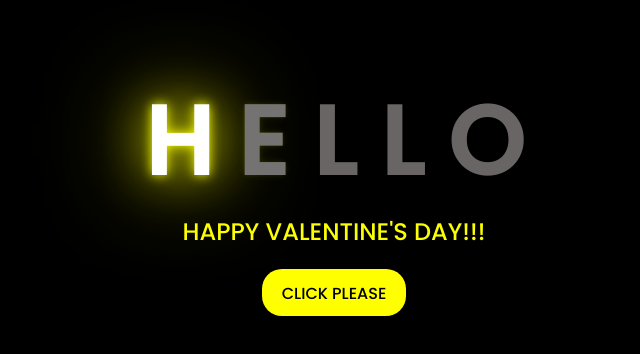
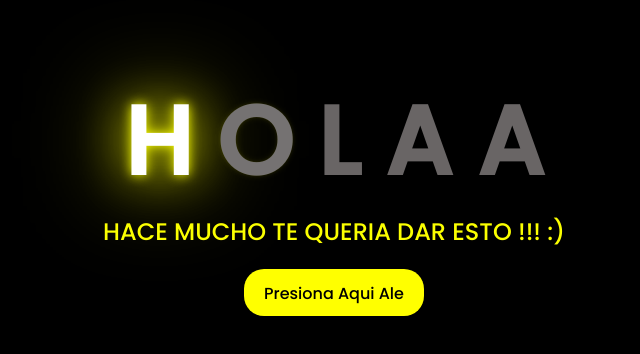
Before and after one commit to luisalvarado18rodriguez-del/xdssd, a plain HTML site: page Index.html in a window 1280 px wide. Shown: the part 216-570 px from the top of the page, without its empty margins (314-954 px from the left). Drawn offline with Linux system fonts and the light colour scheme.

Commit message:
Update Index.html

```diff
--- a/Index.html
+++ b/Index.html
@@ -12,10 +12,10 @@
     <div class="greetings">
 
         <span>H</span>
-        <span>E</span>
+        <span>O</span>
 	<span>L</span>
-        <span>L</span>
-        <span>O</span>
+        <span>A</span>
+        <span>A</span>
     </div>
     <div class="greetings">
         <span></span>
@@ -26,11 +26,11 @@
         <span></span>
     </div>
     <div class="description">
-        <span>HAPPY VALENTINE'S DAY!!!</span>
+        <span>HACE MUCHO TE QUERIA DAR ESTO !!! :) </span>
     </div>
     <div class="button">
         <button>
-            <a href="DATOS/FLORES.html">CLICK PLEASE</a>
+            <a href="DATOS/FLORES.html">Presiona Aqui Ale</a>
         </button>
     </div>
 </body>
```
